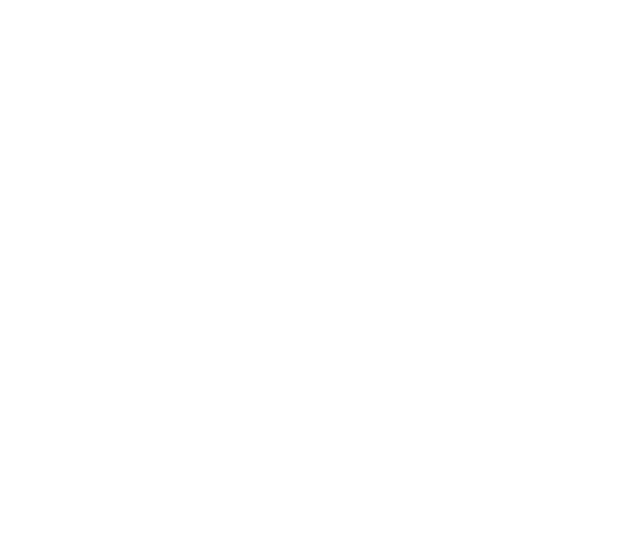
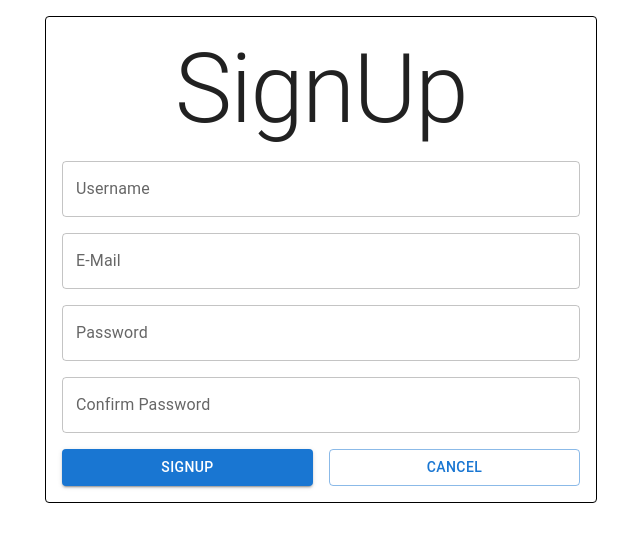
Before and after one commit to fabianschwab/react-starter-frontend, a React (Create React App) app: page /signup in a window 1280 px wide. Before the commit this address had no page. Shown: the top 542 px of the page, without its empty margins (319-959 px from the left). Built offline with nearby package versions, Linux system fonts and the light colour scheme; the HTML template or start-up script is replaced by a standard one.

Commit message:
signup ui

```diff
--- a/src/pages/App/App.js
+++ b/src/pages/App/App.js
@@ -1,5 +1,6 @@
 import { BrowserRouter as Router, Route, Routes } from "react-router-dom";
 import SignIn from "../SingIn/SignIn";
+import SignUp from "../SingUp/SignUp";
 import UserProfile from "../UserProfile/UserProfile";
 import "./App.css";
 
@@ -8,6 +9,7 @@
     <Router>
       <Routes>
         <Route path="/" element={<SignIn to="/profile" />} />
+        <Route path="/signup" element={<SignUp />} />
         <Route path="/profile" element={<UserProfile />} />
       </Routes>
     </Router>
--- a/src/pages/SingIn/SignIn.js
+++ b/src/pages/SingIn/SignIn.js
@@ -10,7 +10,9 @@
   Stack,
   Button,
   Alert,
+  Divider,
 } from "@mui/material";
+import { grey } from "@mui/material/colors";
 
 const SignIn = ({ to }) => {
   const [credentials, setCredentials] = useState({
@@ -48,6 +50,7 @@
             id="username"
             aria-label="username"
             label="Username"
+            type="text"
           />
           <TextField
             onChange={handelInputChange("password")}
@@ -66,6 +69,15 @@
           <Button onClick={handleSignIn} size="large" variant="contained">
             SignIn
           </Button>
+          <Divider sx={{ color: grey[400] }}>or</Divider>
+          <Button
+            onClick={() => {
+              navigate("/signup");
+            }}
+            variant="outlined"
+          >
+            Sign Up
+          </Button>
         </Stack>
       </Box>
     </Container>
--- /dev/null
+++ b/src/pages/SingUp/SignUp.css
@@ -0,0 +1,12 @@
+.signUpButtons {
+  display: flex;
+  gap: 16px;
+  justify-content: space-between;
+}
+.singUpScreen {
+  border: solid 1px black;
+  border-radius: 4px;
+  padding: 16px;
+  margin-top: 16px;
+  text-align: center;
+}
--- /dev/null
+++ b/src/pages/SingUp/SignUp.js
@@ -0,0 +1,80 @@
+import React, { useState } from "react";
+import "./SignUp.css";
+import {
+  Container,
+  Box,
+  Typography,
+  TextField,
+  Stack,
+  Button,
+} from "@mui/material";
+import { useNavigate } from "react-router-dom";
+
+const SignUp = () => {
+  const navigate = useNavigate();
+  const handleSignUp = () => {
+    // validate fields
+  };
+
+  const [userInputs, setUserInputs] = useState();
+
+  const handelInputChange = (prop) => (event) => {
+    if (prop === "email") {
+    }
+    setUserInputs({ ...userInputs, [prop]: event.target.value });
+  };
+
+  return (
+    <Container maxWidth="sm">
+      <Box className="singUpScreen">
+        <Stack spacing={2}>
+          <Typography variant="h1">SignUp</Typography>
+          <TextField
+            onChange={handelInputChange("username")}
+            id="username"
+            aria-label="username"
+            label="Username"
+            type="text"
+          />
+          <TextField
+            onChange={handelInputChange("email")}
+            id="email"
+            aria-label="email"
+            label="E-Mail"
+            type="email"
+          />
+          <TextField
+            // onChange={handelInputChange("password")}
+            id="password"
+            aria-label="password"
+            label="Password"
+            type="password"
+          />
+          <TextField
+            // onChange={handelInputChange("confirmPassword")}
+            id="confirmPassword"
+            aria-label="confirmPassword"
+            label="Confirm Password"
+            type="password"
+          />
+          <Box className="signUpButtons">
+            <Button onClick={handleSignUp} fullWidth variant="contained">
+              SignUp
+            </Button>
+            <Button
+              fullWidth
+              onClick={() => {
+                navigate(-1);
+              }}
+              variant="outlined"
+            >
+              Cancel
+            </Button>
+          </Box>
+        </Stack>
+      </Box>
+    </Container>
+  );
+};
+
+export default SignUp;
```
